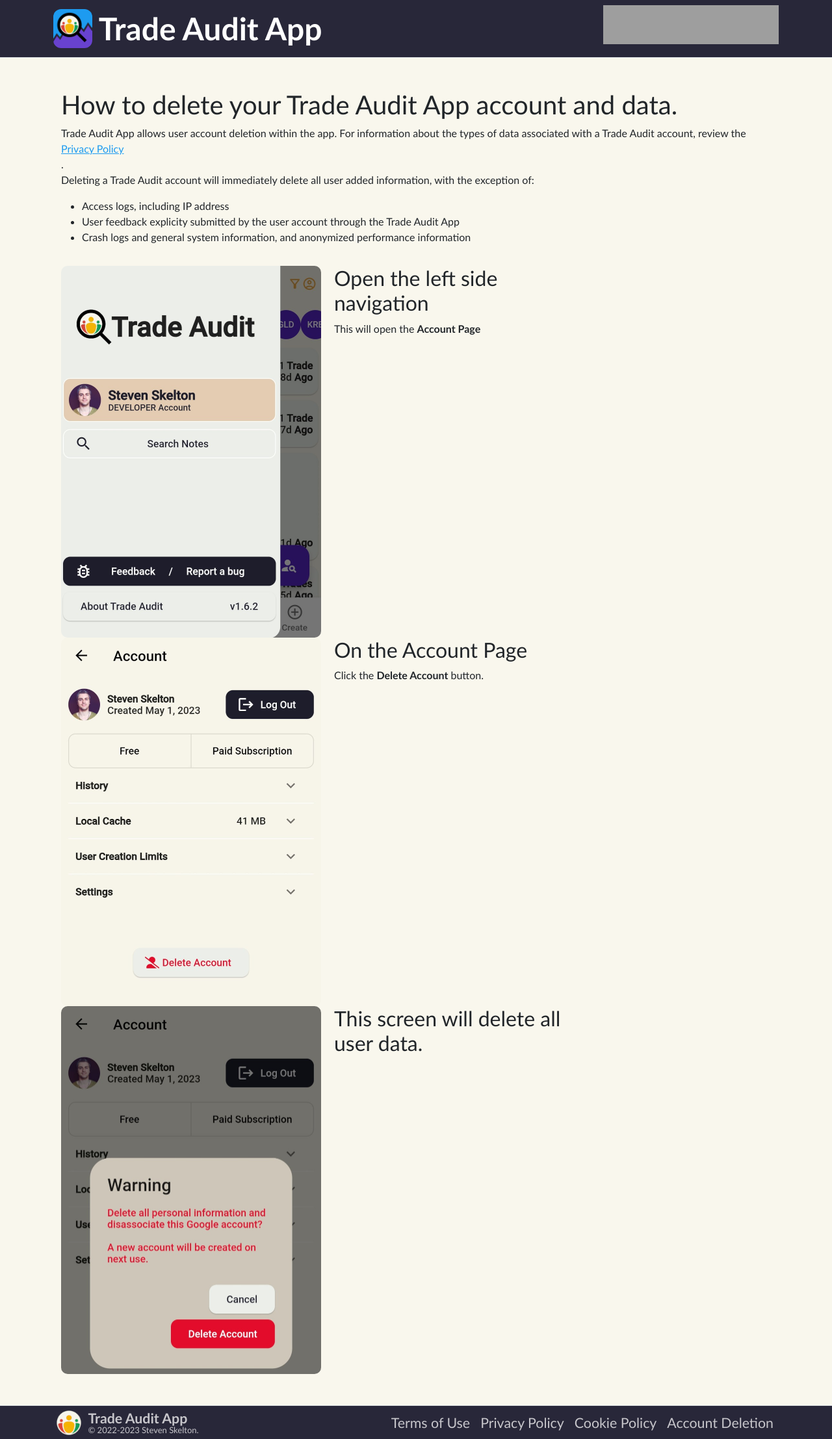
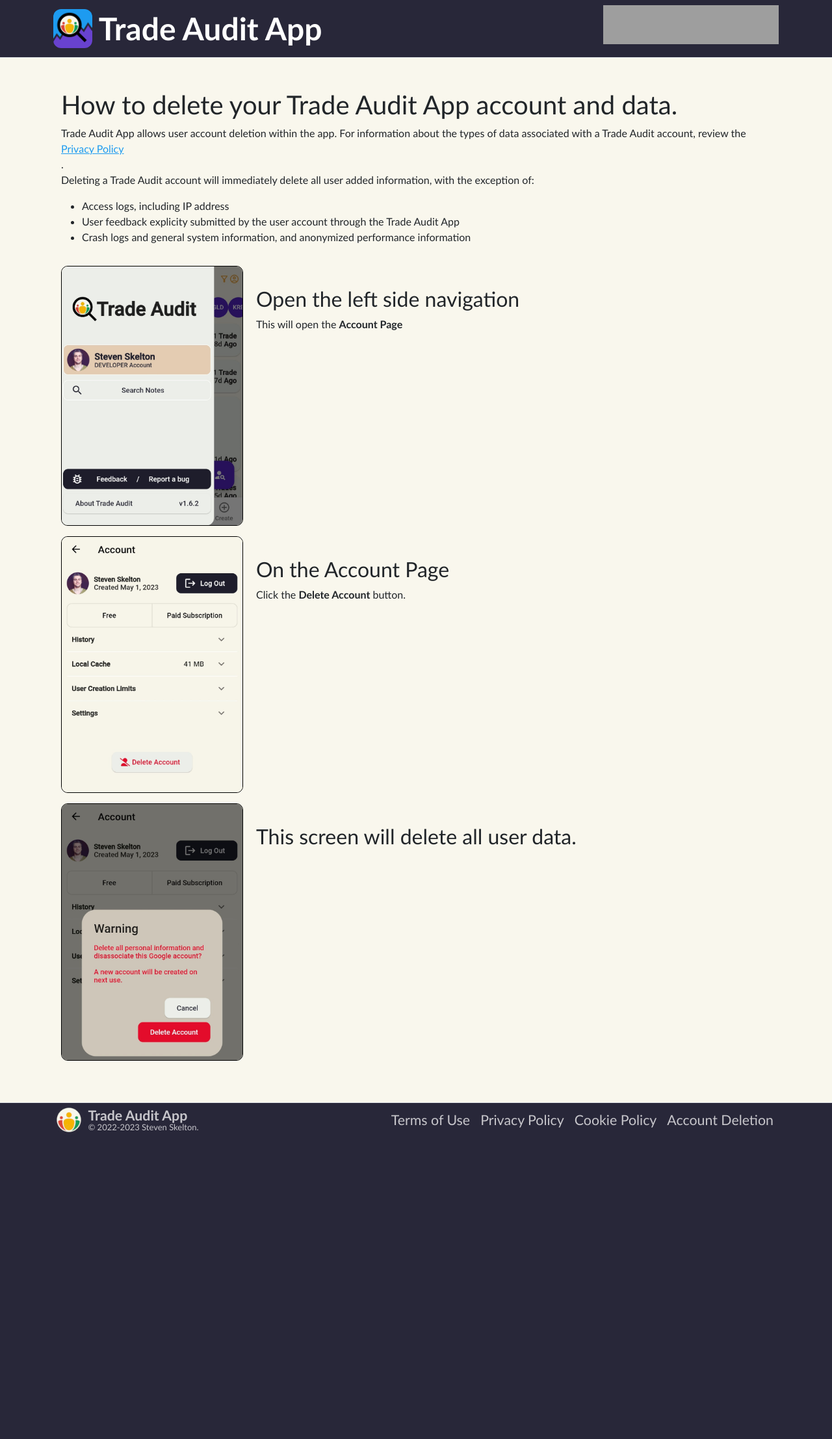
Before and after one commit to stevenrskelton/tradeaudit.app, a Jekyll site: the page built from account-deletion.html, in a window 1280 px wide. Shown: the whole page at 65% size. Built offline with Jekyll 4.4.1, drawn with Linux system fonts in a browser that asks for light colours; after the commit the page ends 1748 px from its top, so only the background shows below that; grey boxes are pictures that could not be loaded.

Commit message:
data deletion

```diff
--- a/account-deletion.html
+++ b/account-deletion.html
@@ -24,15 +24,17 @@
 <style>
     .step {
         display: flex;
+        flex-wrap: wrap-reverse;
+        margin-bottom: 1em;
     }
     .step > img {
-        width: 400px;
-        float: left;
+        width: 280px;
         border-radius: 10px;
         margin-right: 20px;
+        border: 1px solid black;
     }
     .step > div {
-        width: 400px;
+        margin-top: 2em;
     }
 </style>
 <div class="step">
```
